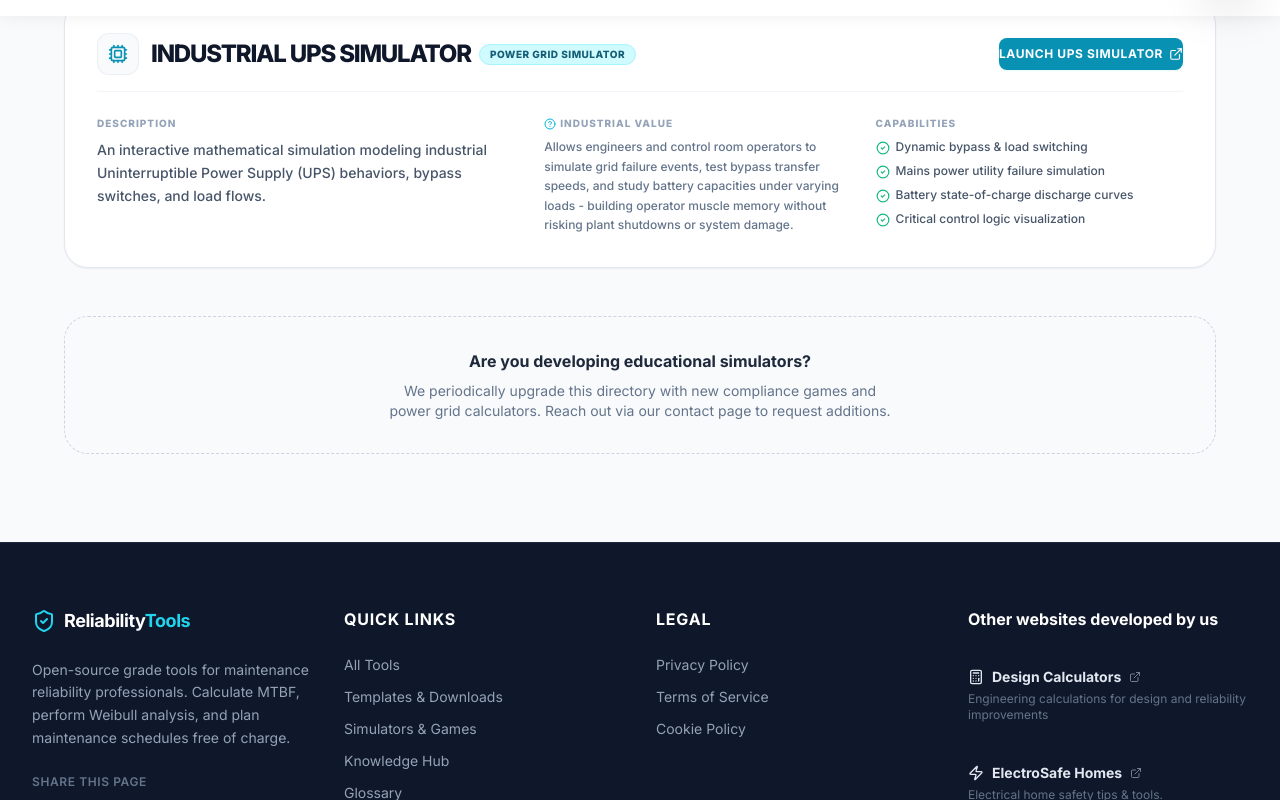
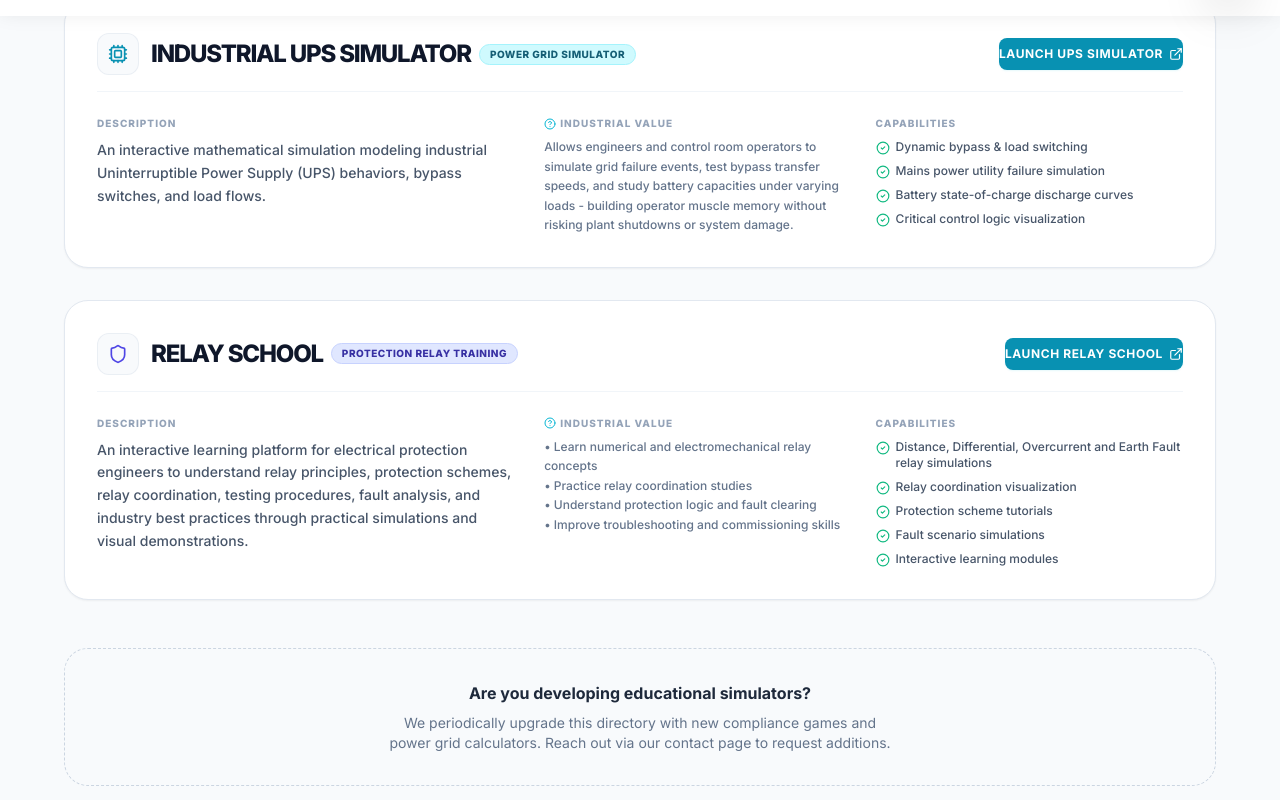
Before and after one commit to toanilsharma/ReliabilityTools, a React (Vite) app: page /interactive-hub in a window 1280 px wide. Shown: the part 784-1584 px from the top of the page. Built offline with nearby package versions, Linux system fonts and the light colour scheme.

Commit message:
Added Relay School simulator to Interactive Hub

```diff
--- a/pages/InteractiveHub.tsx
+++ b/pages/InteractiveHub.tsx
@@ -1,5 +1,5 @@
 import React, { useState } from 'react';
-import { Gamepad2, Cpu, ExternalLink, Zap, ShieldCheck, HelpCircle, Activity, CheckCircle2 } from 'lucide-react';
+import { Gamepad2, Cpu, ExternalLink, Zap, ShieldCheck, HelpCircle, Activity, CheckCircle2, Shield } from 'lucide-react';
 import SEO from '../components/SEO';
 
 interface InteractiveItem {
@@ -52,6 +52,25 @@ const INTERACTIVE_ITEMS: InteractiveItem[] = [
     usefulness: 'Allows engineers and control room operators to simulate grid failure events, test bypass transfer speeds, and study battery capacities under varying loads - building operator muscle memory without risking plant shutdowns or system damage.',
     icon: <Cpu className="w-5 h-5 text-cyan-600 dark:text-cyan-400" />,
     badgeColor: 'bg-cyan-100 dark:bg-cyan-950/40 text-cyan-800 dark:text-cyan-300 border-cyan-200 dark:border-cyan-900/30'
+  },
+  {
+    id: 'relay-school',
+    title: 'Relay School',
+    type: 'simulator',
+    typeLabel: 'Protection Relay Training',
+    description: 'An interactive learning platform for electrical protection engineers to understand relay principles, protection schemes, relay coordination, testing procedures, fault analysis, and industry best practices through practical simulations and visual demonstrations.',
+    url: 'https://relayschool.netlify.app',
+    buttonLabel: 'Launch Relay School',
+    features: [
+      'Distance, Differential, Overcurrent and Earth Fault relay simulations',
+      'Relay coordination visualization',
+      'Protection scheme tutorials',
+      'Fault scenario simulations',
+      'Interactive learning modules'
+    ],
+    usefulness: '• Learn numerical and electromechanical relay concepts\n• Practice relay coordination studies\n• Understand protection logic and fault clearing\n• Improve troubleshooting and commissioning skills',
+    icon: <Shield className="w-5 h-5 text-indigo-600 dark:text-indigo-400" />,
+    badgeColor: 'bg-indigo-100 dark:bg-indigo-950/40 text-indigo-800 dark:text-indigo-300 border-indigo-200 dark:border-indigo-900/30'
   }
 ];
 
@@ -192,7 +211,7 @@ const InteractiveHub: React.FC = () => {
                       <HelpCircle className="w-3 h-3 text-cyan-500" />
                       Industrial Value
                     </h4>
-                    <p className="text-xs text-slate-500 dark:text-slate-400 leading-relaxed font-medium">
+                    <p className="text-xs text-slate-500 dark:text-slate-400 leading-relaxed font-medium whitespace-pre-line">
                       {item.usefulness}
                     </p>
                   </div>
```
